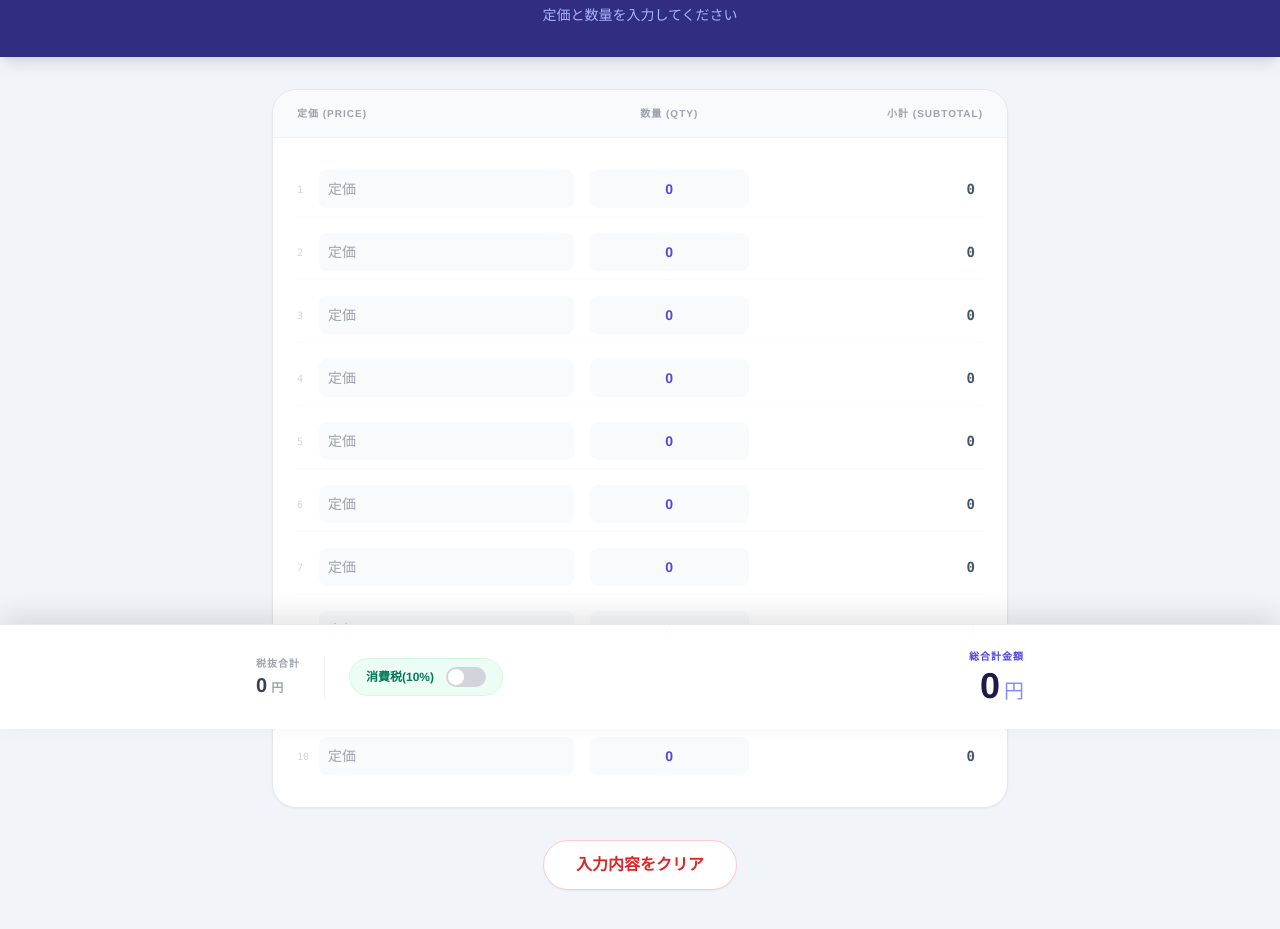
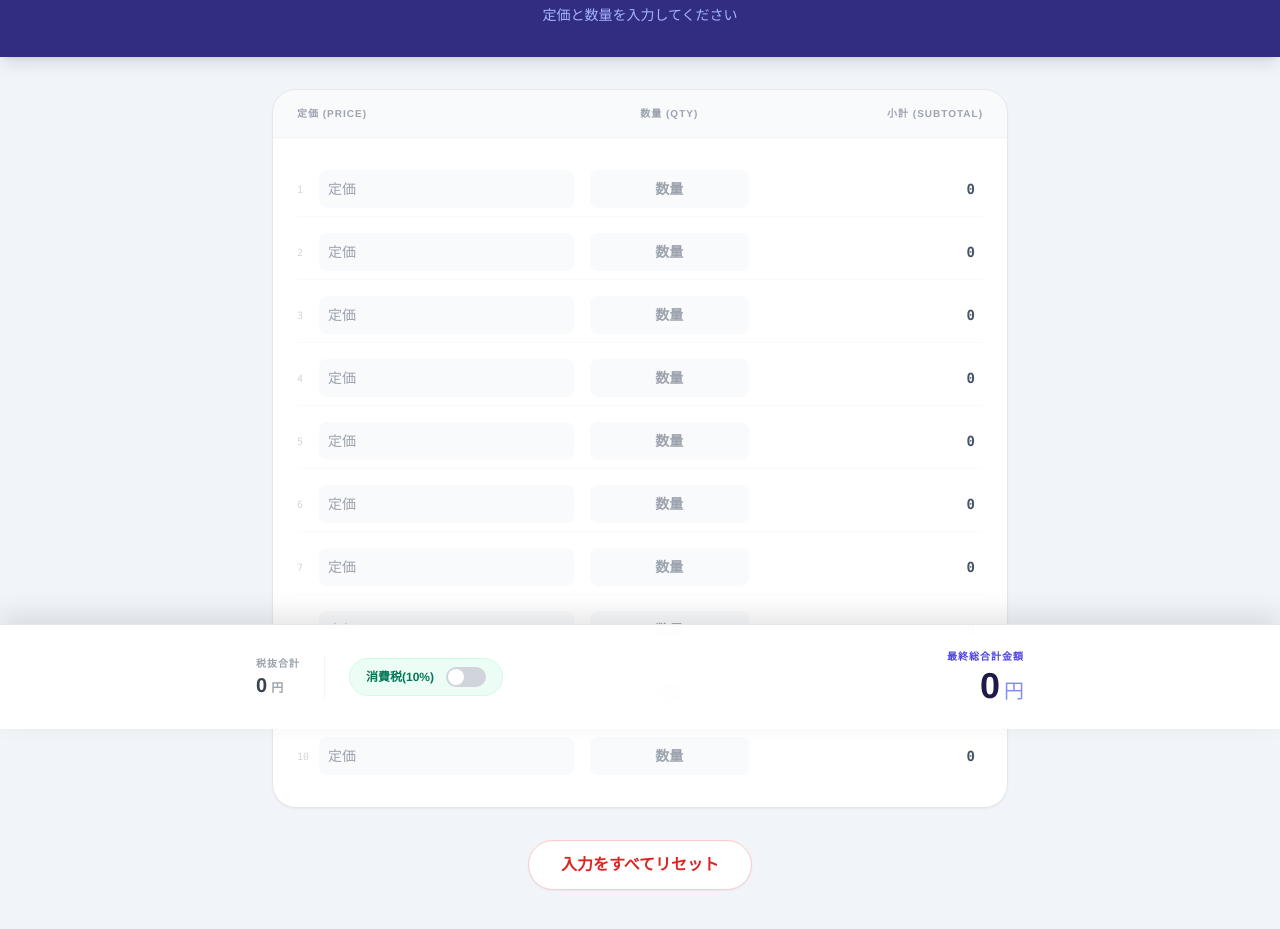
Before and after one commit to anko-web/sum, a plain HTML site: page index.html in a window 1280 px wide. Shown: the part 71-1000 px from the top of the page. Drawn offline with nearby package versions, Linux system fonts and the light colour scheme.

Commit message:
Add files via upload

```diff
--- a/index.html
+++ b/index.html
@@ -35,6 +35,7 @@
     <main class="max-w-3xl mx-auto px-4 space-y-4">
         <!-- 入力セクション -->
         <section class="bg-white rounded-3xl shadow-sm border border-gray-200 overflow-hidden">
+            <!-- ラベル（デスクトップ用） -->
             <div class="bg-gray-50 px-6 py-4 border-b border-gray-100 hidden md:grid grid-cols-12 gap-4 text-[10px] font-black text-gray-400 uppercase tracking-widest">
                 <div class="col-span-5">定価 (Price)</div>
                 <div class="col-span-3 text-center">数量 (Qty)</div>
@@ -49,12 +50,12 @@
         <!-- リセットボタン -->
         <div class="text-center py-4">
             <button onclick="confirmReset()" class="px-8 py-3 bg-white text-red-600 border border-red-200 font-bold rounded-full hover:bg-red-50 transition-colors shadow-sm active:scale-95">
-                入力内容をクリア
+                入力をすべてリセット
             </button>
         </div>
     </main>
 
-    <!-- フローティング合計バー（ここをご要望に合わせて変更しました） -->
+    <!-- フローティング合計バー -->
     <div class="sticky-total bg-white/95 backdrop-blur-md border-t border-gray-200 shadow-[0_-10px_25px_rgba(0,0,0,0.1)] p-4 md:p-6 mt-12">
         <div class="max-w-3xl mx-auto flex flex-col md:flex-row items-center justify-between gap-4">
             <div class="flex items-center space-x-6">
@@ -78,7 +79,7 @@
 
             <!-- 総合計 -->
             <div class="text-right">
-                <span class="text-[10px] font-bold text-indigo-600 uppercase tracking-widest block mb-1">総合計金額</span>
+                <span class="text-[10px] font-bold text-indigo-600 uppercase tracking-widest block mb-1">最終総合計金額</span>
                 <div class="text-4xl font-black text-indigo-950 leading-none">
                     <span id="grandTotalDisplay">0</span><span class="text-xl ml-1 font-medium text-indigo-400">円</span>
                 </div>
@@ -100,7 +101,8 @@
                         <input type="number" id="price-${i}" class="w-full p-2 bg-gray-50 border border-transparent rounded-lg focus:bg-white focus:border-indigo-500 outline-none transition-all text-sm font-medium" placeholder="定価" oninput="calculate()">
                     </div>
                     <div class="col-span-6 md:col-span-3">
-                        <input type="number" id="qty-${i}" value="0" class="w-full p-2 bg-gray-50 border border-transparent rounded-lg focus:bg-white focus:border-indigo-500 outline-none transition-all text-center text-sm font-bold text-indigo-600" oninput="calculate()">
+                        <!-- 数量を0なし、プレースホルダーのみに設定 -->
+                        <input type="number" id="qty-${i}" class="w-full p-2 bg-gray-50 border border-transparent rounded-lg focus:bg-white focus:border-indigo-500 outline-none transition-all text-center text-sm font-bold text-indigo-600" placeholder="数量" oninput="calculate()">
                     </div>
                     <div class="col-span-6 md:col-span-4 text-right pr-2">
                         <span id="subtotal-${i}" class="font-mono font-bold text-slate-600 text-sm">0</span>
@@ -132,10 +134,10 @@
         }
 
         function confirmReset() {
-            if (confirm('入力をすべてクリアしますか？')) {
+            if (confirm('すべての入力内容（定価・数量・税設定）をリセットしますか？')) {
                 for (let i = 1; i <= ROW_COUNT; i++) {
                     document.getElementById(`price-${i}`).value = '';
-                    document.getElementById(`qty-${i}`).value = '0';
+                    document.getElementById(`qty-${i}`).value = ''; // 空にする
                 }
                 document.getElementById('taxGlobal').checked = false;
                 calculate();
```
